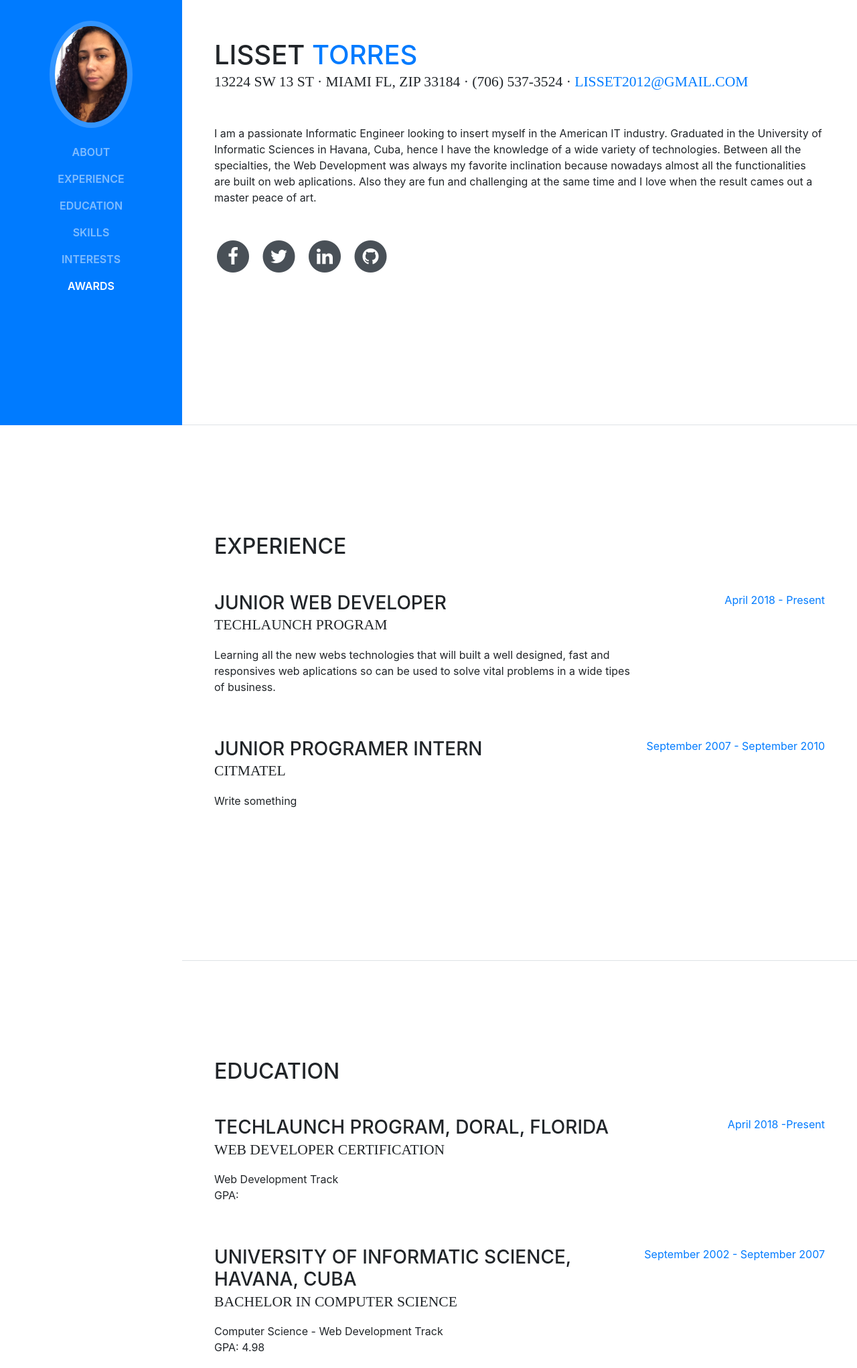
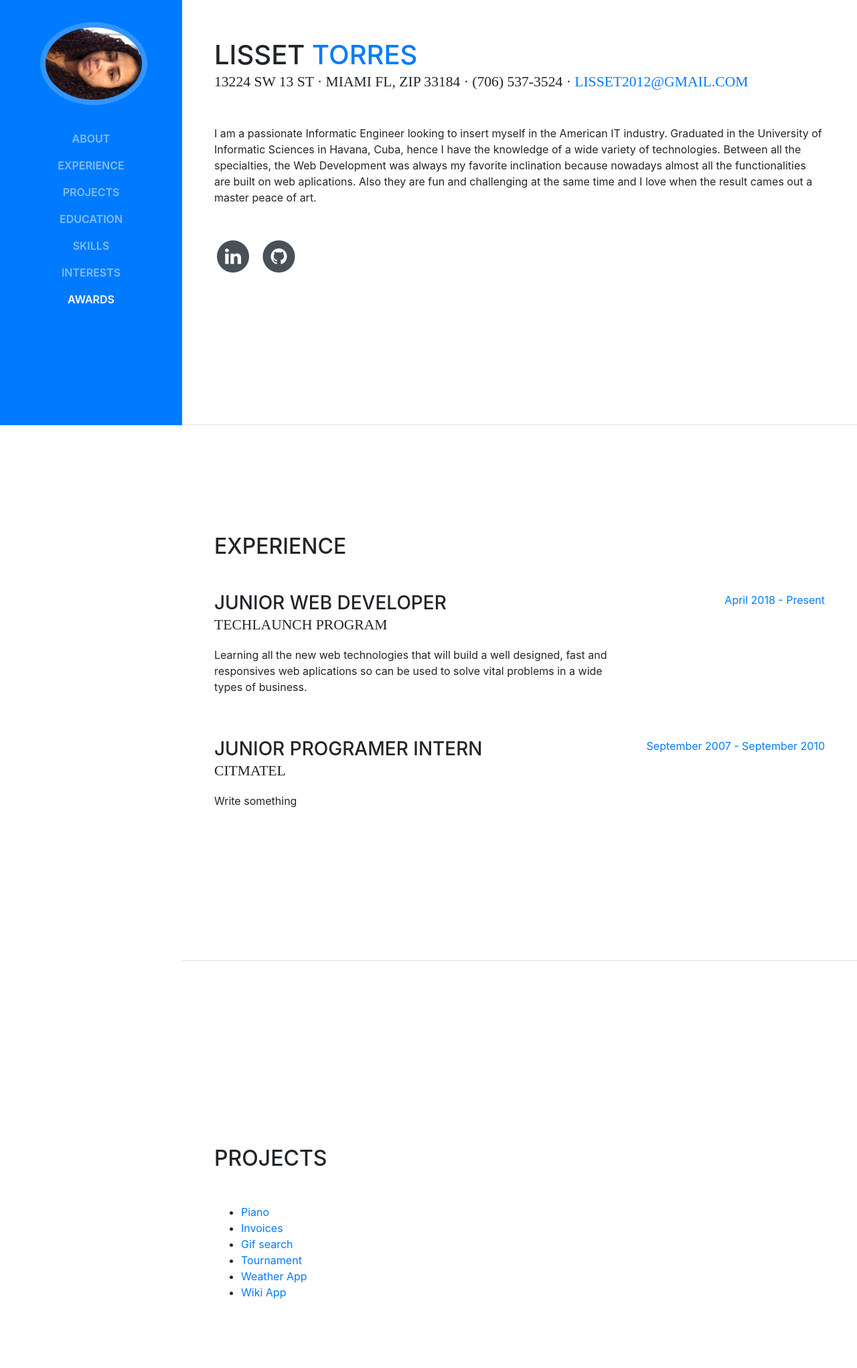
Before and after one commit to lisset2012/portfolio, a website with bundled scripts: page index.html in a window 1280 px wide. Shown: the part 165-2208 px from the top of the page at 67% size. Built offline with nearby package versions, Linux system fonts and the light colour scheme; a web font is replaced by a local one.

Commit message:
Added links to other projects

```diff
--- a/index.html
+++ b/index.html
@@ -30,7 +30,7 @@
     <nav class="navbar navbar-expand-lg navbar-dark bg-primary fixed-top" id="sideNav">
       <a class="navbar-brand js-scroll-trigger" href="#page-top">
         <span class="d-block d-lg-none">Start Bootstrap</span>
-        <span class="d-none d-lg-block">
+        <span class="d-none d-lg-block" id="face">
           <img class="img-fluid img-profile rounded-circle mx-auto mb-2" src="img/profile.jpg" alt="">
         </span>
       </a>
@@ -44,6 +44,9 @@
           </li>
           <li class="nav-item">
             <a class="nav-link js-scroll-trigger" href="#experience">Experience</a>
+          </li>
+          <li class="nav-item">
+            <a class="nav-link js-scroll-trigger" href="#projects">Projects</a>
           </li>
           <li class="nav-item">
             <a class="nav-link js-scroll-trigger" href="#education">Education</a>
@@ -80,22 +83,6 @@
           </p>
           <ul class="list-inline list-social-icons mb-0">
             <li class="list-inline-item">
-              <a href="#">
-                <span class="fa-stack fa-lg">
-                  <i class="fa fa-circle fa-stack-2x"></i>
-                  <i class="fa fa-facebook fa-stack-1x fa-inverse"></i>
-                </span>
-              </a>
-            </li>
-            <li class="list-inline-item">
-              <a href="https://www.facebook.com/eenkelee">
-                <span class="fa-stack fa-lg">
-                  <i class="fa fa-circle fa-stack-2x"></i>
-                  <i class="fa fa-twitter fa-stack-1x fa-inverse"></i>
-                </span>
-              </a>
-            </li>
-            <li class="list-inline-item">
               <a href="https://www.linkedin.com/in/lisset-torres/">
                 <span class="fa-stack fa-lg">
                   <i class="fa fa-circle fa-stack-2x"></i>
@@ -104,7 +91,7 @@
               </a>
             </li>
             <li class="list-inline-item">
-              <a href="https://github.com/ltorres">
+              <a href="https://github.com/lisset2012">
                 <span class="fa-stack fa-lg">
                   <i class="fa fa-circle fa-stack-2x"></i>
                   <i class="fa fa-github fa-stack-1x fa-inverse"></i>
@@ -123,8 +110,8 @@
             <div class="resume-content mr-auto">
               <h3 class="mb-0">Junior Web Developer</h3>
               <div class="subheading mb-3">TechLaunch Program</div>
-              <p>Learning all the new webs technologies that will built a well designed, fast and responsives web aplications so can be used
-                to solve vital problems in a wide tipes of business.
+              <p>Learning all the new web technologies that will build a well designed, fast and responsives web aplications so can be used
+                to solve vital problems in a wide types of business.
               </p>
             </div>
             <div class="resume-date text-md-right">
@@ -142,13 +129,38 @@
               <span class="text-primary">September 2007 - September 2010</span>
             </div>
           </div>
+        </div>
+      </section>
 
+      <section class="resume-section p-3 p-lg-5 d-flex flex-column" id="projects">
+        <div class="my-auto">
+          <h2 class="mb-5">Projects</h2>
 
+          <ul>
+            <li>
+              <a href="http://ltorres.fvi-grad.com/music_boxes_starter/">Piano</a>
+            </li>
+            <li>
+              <a href="http://ltorres.fvi-grad.com/invoice(factura)_app/">Invoices</a>
+            </li>
+            <li>
+              <a href="http://ltorres.fvi-grad.com/gif_search_starter/">Gif search</a>
+            </li>
+            <li>
+              <a href="http://ltorres.fvi-grad.com/tournament_starter/">Tournament</a>
+            </li>
+            <li>
+              <a href="http://ltorres.fvi-grad.com/weather_app_starter/">Weather App</a>
+            </li>
+            <li>
+              <a href="http://ltorres.fvi-grad.com/wikipedia-app-starter/">Wiki App</a>
+            </li>
+          </ul>
 
-
-        </div>
+      </div>
 
       </section>
+
 
       <section class="resume-section p-3 p-lg-5 d-flex flex-column" id="education">
         <div class="my-auto">
--- a/scss/_bootstrap-overrides.scss
+++ b/scss/_bootstrap-overrides.scss
@@ -14,3 +14,7 @@ a {
     color: darken($primary, 15%);
   }
 }
+
+#face{
+  transform: rotate(90deg) !important;
+}
```
Also changed, not shown: css/resume.min.css.
